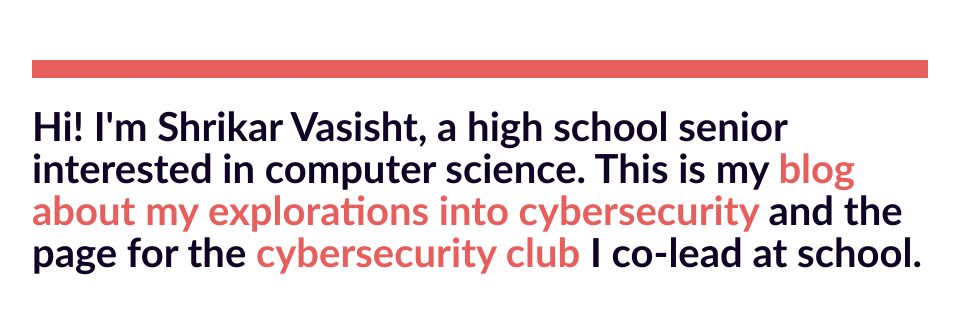
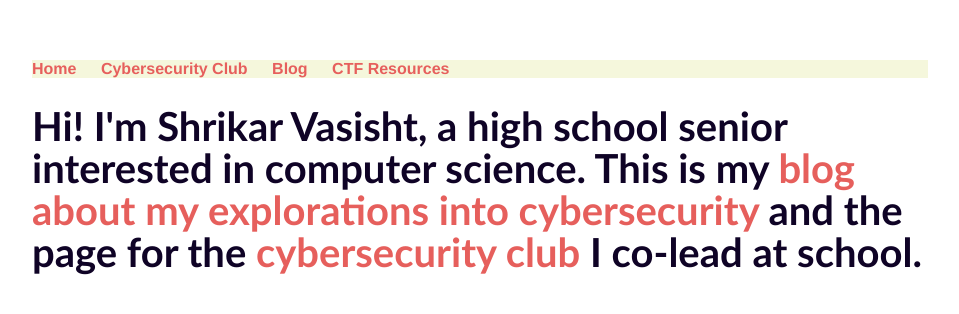
Before and after one commit to shricubed/shricubed.github.io, a Jekyll site: the page built from index.html, in a window 1280 px wide. Shown: the top 314 px of the page, without its empty margins (160-1119 px from the left). Built offline with Jekyll 4.4.1, drawn with Linux system fonts in a browser that asks for light colours.

Commit message:
Update main.css

```diff
--- a/css/main.css
+++ b/css/main.css
@@ -7,8 +7,7 @@ nav ul, footer ul {
     padding: 0px;
     list-style: none;
     font-weight: bold;
-    background-color: #E65F5C;
-    color: #F5F7DC;
+    background-color: #F5F7DC;
 
 }
 nav ul li, footer ul li {
```
